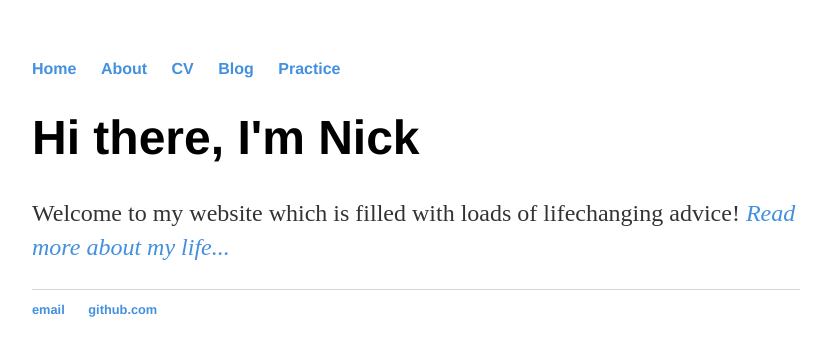
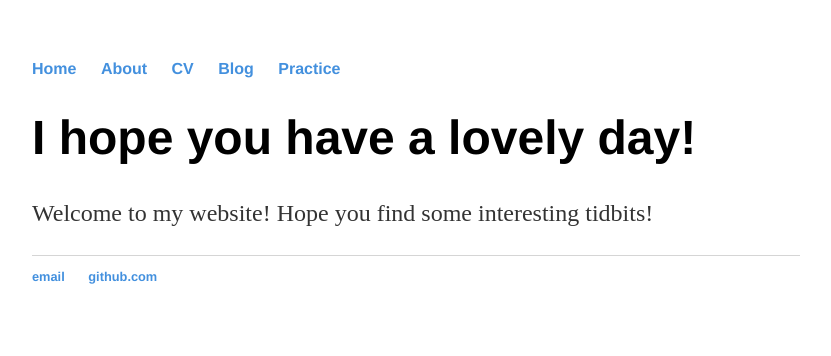
Before and after one commit to Illcarious/Illcarious.github.io, a Jekyll site: the page built from about/index.html, in a window 1280 px wide. Shown: the top 356 px of the page, without its empty margins (224-1055 px from the left). Built offline with Jekyll 4.4.1, drawn with Linux system fonts in a browser that asks for light colours.

Commit message:
Update index.html

```diff
--- a/about/index.html
+++ b/about/index.html
@@ -1,8 +1,8 @@
 ---
 layout: default
-title: Welcome to my website
+title: I hope you have a lovely day!
 ---
 <div class="blurb">
-	<h1>Hi there, I'm Nick</h1>
-	<p>Welcome to my website which is filled with loads of lifechanging advice! <em><a href="/about">Read more about my life...</a></p></em>
-</div><!-- /.blurb -->
+	<h1>I hope you have a lovely day!</h1>
+	<p>Welcome to my website! Hope you find some interesting tidbits!</p>
+</div>
```
